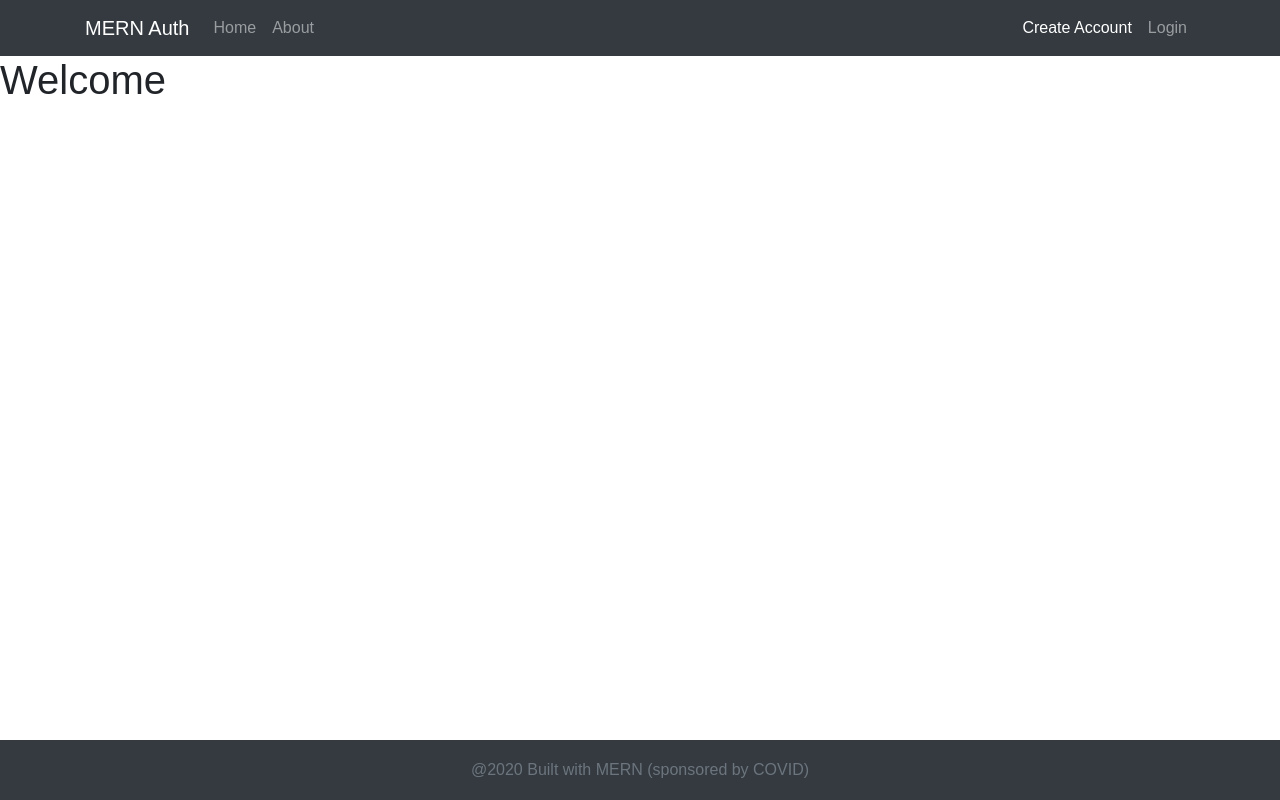
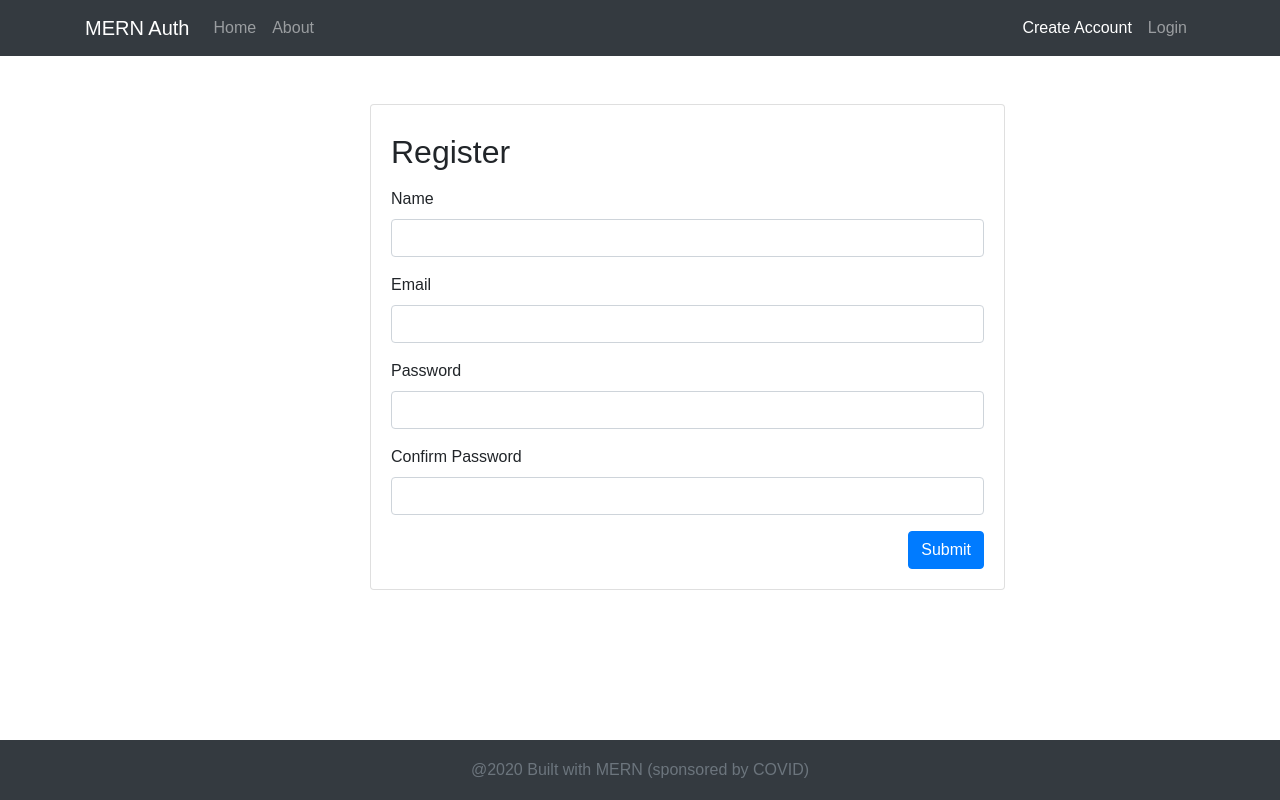
Before and after one commit to BGoldenberg161/MERN_auth, a React (Create React App) app in the folder frontend/: page /register in a window 1280 px wide. Built offline with nearby package versions, Linux system fonts and the light colour scheme; no server answers; the HTML template or start-up script is replaced by a standard one.

Commit message:
[components]set up Register component

```diff
--- a/frontend/src/App.js
+++ b/frontend/src/App.js
@@ -1,15 +1,69 @@
-import React from 'react';
-import './App.css';
+import React, { useState, useEffect } from 'react';
+import { Switch, Route, Redirect } from 'react-router-dom'
+import jwt_decode from 'jwt-decode'
+import setAuthToken from './utils/setAuthToken'
+import Register from './components/Register'
+// import Login from './components/Login'
+// import Profile from './components/Profile'
 import Welcome from './components/Welcome'
 import About from './components/About'
 import Footer from './components/Footer'
 import NavBar from './components/Navbar'
+import './App.css';
+
+const PrivateRoute = ({ component: Component, ...rest}) => {
+  const user = localStorage.getItem('jwtToken')
+  return <Route {...rest} render={(props) => {
+    return user ? <Component {...rest} {...props} /> : <Redirect to="/login" />
+  }} />
+}
 
 function App() {
+
+  let [currentUser, setCurrentUser] = useState('')
+  let [isAuthenticated, setIsAuthenticated] = useState(true)
+
+  useEffect(() => {
+    let token
+    if(!localStorage.getItem('jwtToken')) {
+      setIsAuthenticated(false)
+    } else {
+      token = jwt_decode(localStorage.getItem('jwtToken'))
+      setAuthToken(localStorage.jwtToken)
+      setCurrentUser(token)
+      setIsAuthenticated(true)
+    }
+  }, [])
+
+  const nowCurrentUser = (userData) => {
+    console.log('nowCurrentUser is working...')
+    setCurrentUser(userData)
+    setIsAuthenticated(false)
+  }
+
+  const handleLogout =() => {
+    if(localStorage.getItem('jwtToken')){
+      localStorage.removeItem('jwtToken')
+      setCurrentUser(null)
+      setIsAuthenticated(false)
+    }
+  }
+
   return (
-    <div className="App">
-      <NavBar />
-      <Welcome />
+    <div>
+      <NavBar handleLogout={handleLogout} isAuth={isAuthenticated}/>
+      <div className="container mt-5">
+        <Switch>
+          <Route path="/register" component={ Register } />
+          {/* <Route
+            path="/login"
+            render={ (props) => <Login {...props} nowCurrentUser={nowCurrentUser} setIsAuthenticated={setIsAuthenticated} user={currentUser} />}
+          /> */}
+          <Route path="/about" component={ About } />
+          {/* <PrivateRoute path="/profile" component={ Profile } user={currentUser} /> */}
+          <Route exact path="/" component={ Welcome } />
+        </Switch>
+      </div>
       <Footer />
     </div>
   );
--- /dev/null
+++ b/frontend/src/components/Login.js
@@ -0,0 +1,9 @@
+import React from 'react'
+
+const Login = () => {
+    return(
+        <h1>login</h1>
+    )
+}
+
+export default Login
--- /dev/null
+++ b/frontend/src/components/Profile.js
@@ -0,0 +1,9 @@
+import React from 'react'
+
+const Profile = () => {
+    return(
+        <h1>Profile</h1>
+    )
+}
+
+export default Profile
--- /dev/null
+++ b/frontend/src/components/Register.js
@@ -0,0 +1,74 @@
+import React, {useState} from 'react'
+import axios from 'axios'
+import {Redirect} from 'react-router-dom'
+const REACT_APP_SERVER_URL = process.env.REACT_APP_SERVER_URL
+
+const Register = () => {
+    const [name, setName] = useState('')
+    const [email, setEmail] = useState('')
+    const [password, setPassword] = useState('')
+    const [confirmPassword, setConfirmPassword] = useState('')
+    const [redirect, setRedirect] = useState(false)
+
+    const handleName = (e) => {
+        setName(e.target.value)
+    }
+
+    const handleEmail = (e) => {
+        setEmail(e.target.value)
+    }
+
+        const handlePassword = (e) => {
+            setPassword(e.target.value)
+        }
+
+        const handleConfirmPassword = (e) => {
+            setConfirmPassword(e.target.value)
+        }
+
+        const handleSubmit = (e) => {
+            e.preventDefault()
+            if(password === confirmPassword){
+                const newUser = { name, email, password }
+
+                axios.post(`${REACT_APP_SERVER_URL}/api/users/register`, newUser)
+                .then(response => {
+                    setRedirect(true)
+                })
+                .catch(err => console.log(err))
+            }
+        }
+
+    if(redirect) return <Redirect to="/login" />
+
+    return(
+        <div className="row mt-4">
+            <div className="col-md-7 offset-md-3">
+                <div className="card card-body">
+                    <h2 className="py-2">Register</h2>
+                    <form action="/ideas" method="POST" onSubmit={handleSubmit}>
+                        <div className="form-group">
+                            <label htmlFor="name">Name</label>
+                            <input type="text" name="name" value={name} onChange={handleName} className="form-control"></input>
+                        </div>
+                        <div className="form-group">
+                            <label htmlFor="email">Email</label>
+                            <input type="email" name="email" value={email} onChange={handleEmail} className="form-control"></input>
+                        </div>
+                        <div className="form-group">
+                            <label htmlFor="password">Password</label>
+                            <input type="password" name="password" value={password} onChange={handlePassword} className="form-control"></input>
+                        </div>
+                        <div className="form-group">
+                            <label htmlFor="confirmPassword">Confirm Password</label>
+                            <input type="password" name="confirmPassword" value={confirmPassword} onChange={handleConfirmPassword} className="form-control"></input>
+                        </div>
+                        <button type="submit" className="btn btn-primary float-right">Submit</button>
+                    </form>
+                </div>
+            </div>
+        </div>
+    )
+}
+
+export default Register
```
